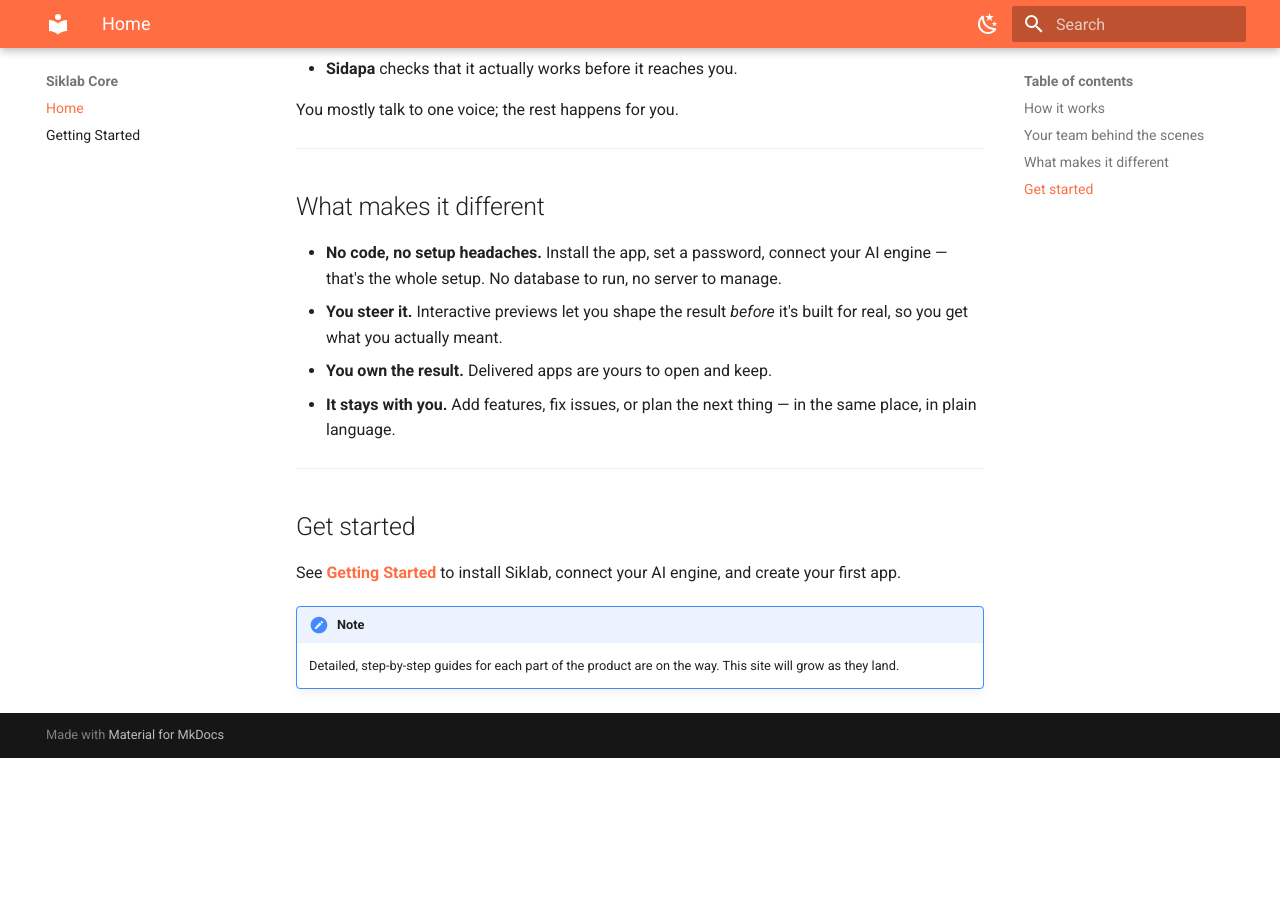
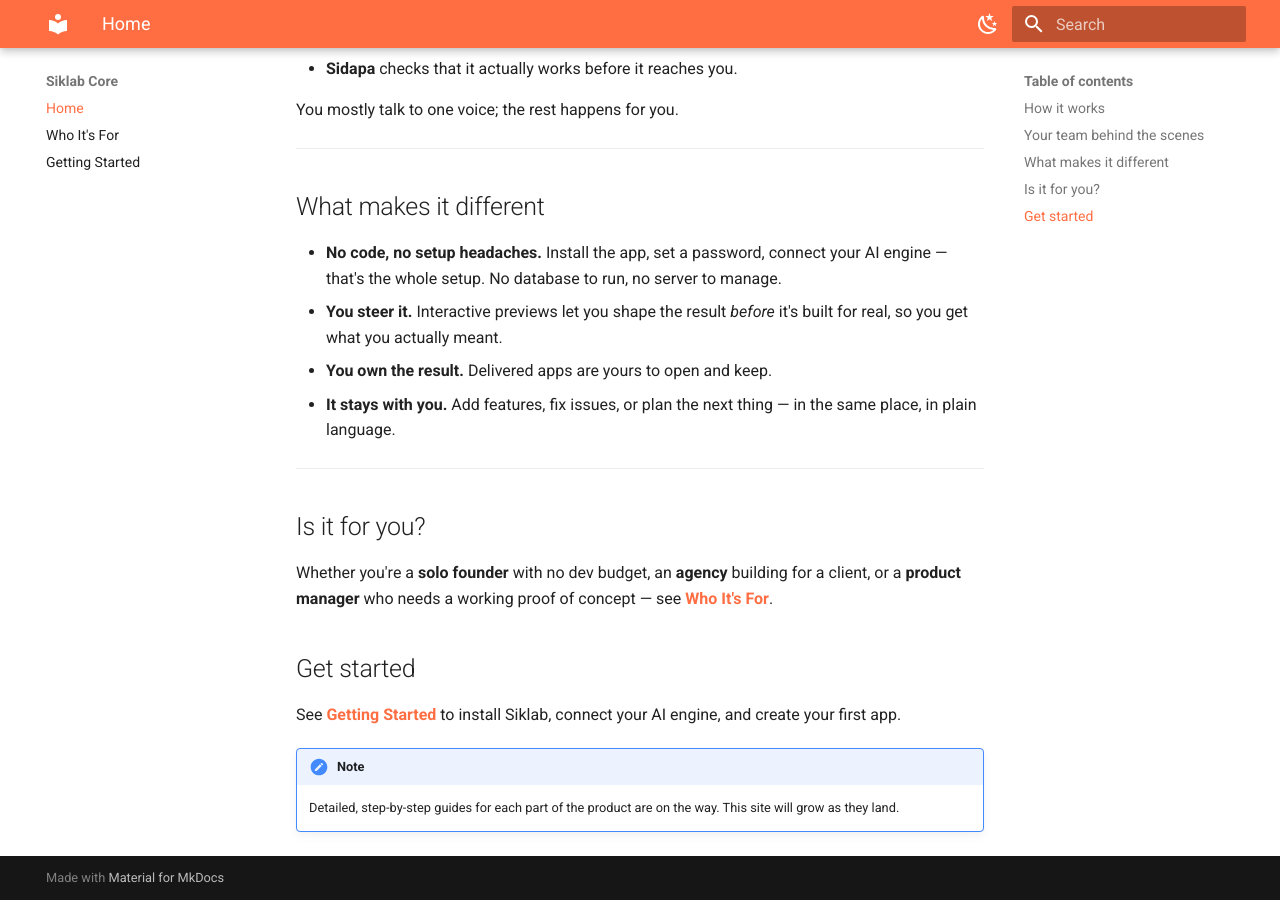
Before and after one commit to bakunawa-siklabcore/siklab-docs, an MkDocs documentation site: the page built from docs/index.md, in a window 1280 px wide and 900 px high, scrolled down 929 px. Built offline with MkDocs 1.6.1 and Material for MkDocs 9.7.7, drawn with Linux system fonts in a browser that asks for light colours; before the commit the page ends 1687 px from its top, so only the background shows below that.

Commit message:
Add 'Who It's For' — persona-driven use cases (founder, agency, PM, operator)

```diff
--- a/docs/index.md
+++ b/docs/index.md
@@ -41,6 +41,10 @@ You mostly talk to one voice; the rest happens for you.
 
 ---
 
+## Is it for you?
+
+Whether you're a **solo founder** with no dev budget, an **agency** building for a client, or a **product manager** who needs a working proof of concept — see **[Who It's For](use-cases.md)**.
+
 ## Get started
 
 See **[Getting Started](getting-started.md)** to install Siklab, connect your AI engine, and create your first app.
--- a/mkdocs.yml
+++ b/mkdocs.yml
@@ -36,6 +36,7 @@ theme:
 
 nav:
   - Home: index.md
+  - Who It's For: use-cases.md
   - Getting Started: getting-started.md
 
 markdown_extensions:
```
Also changed, not shown: docs/use-cases.md (added, +59 -0 lines).
